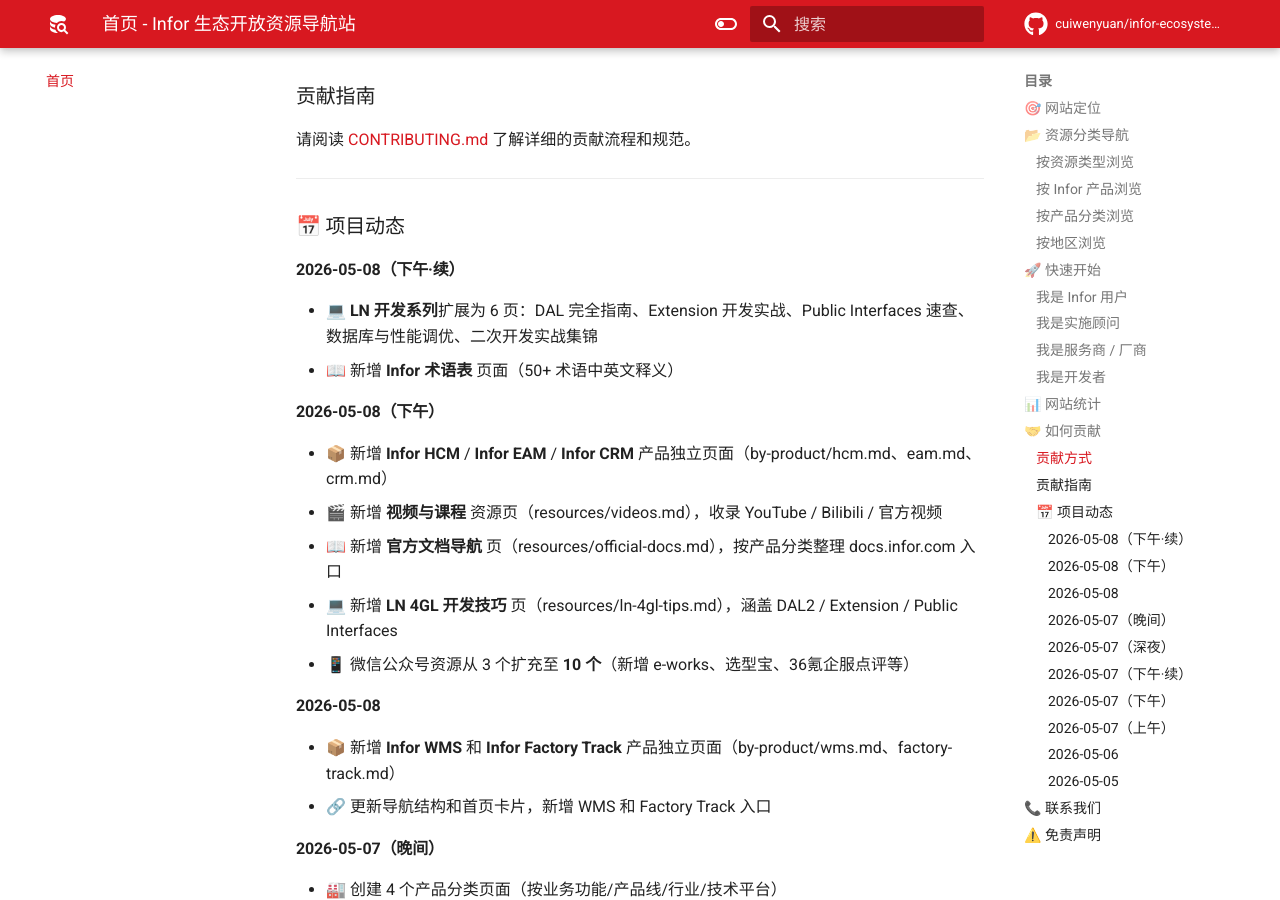
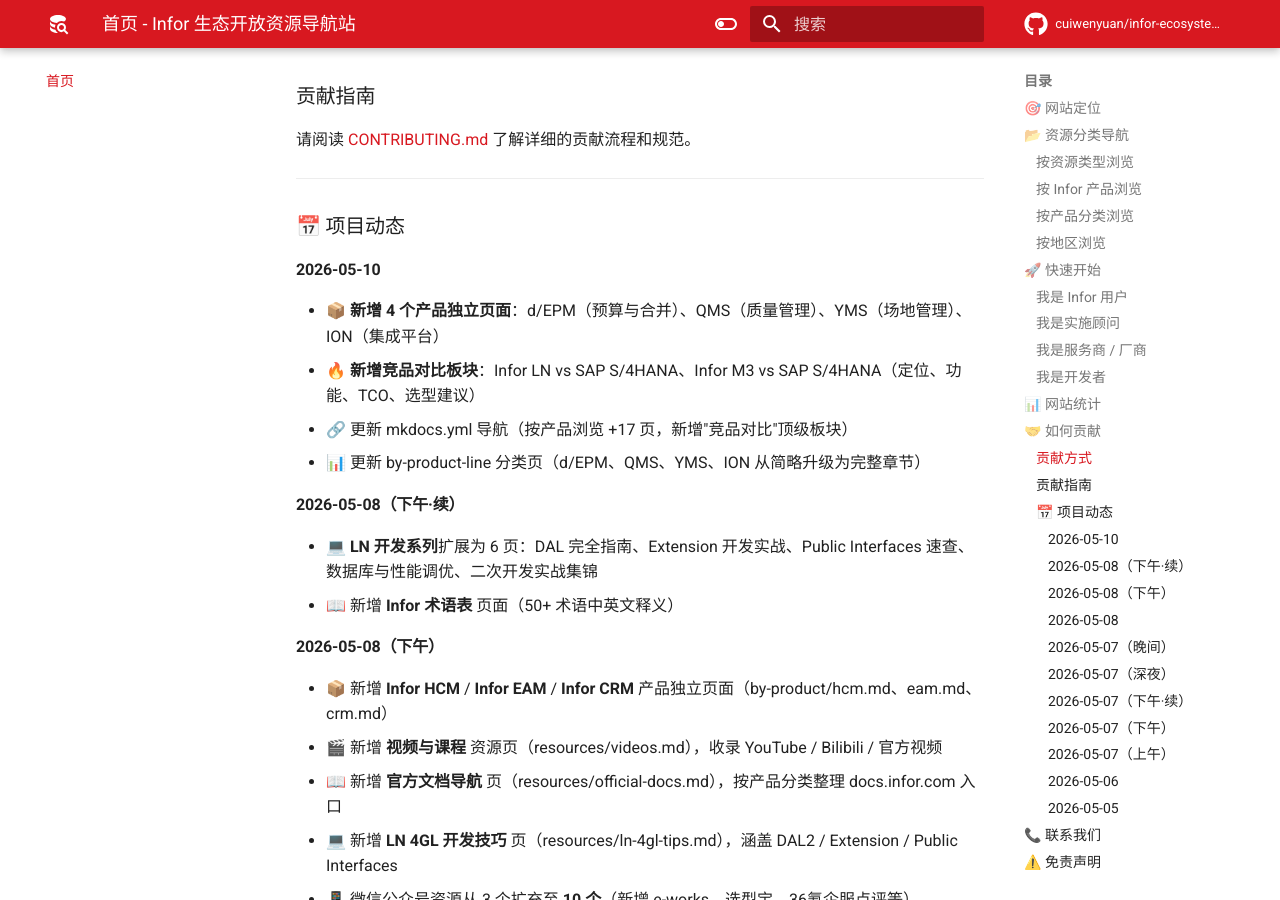
Before and after one commit to cuiwenyuan/infor-ecosystem-open-resources, an MkDocs documentation site: the page built from docs/index.md, in a window 1280 px wide and 900 px high, scrolled down 4115 px. Built offline with MkDocs 1.6.1 and Material for MkDocs 9.7.7, drawn with Linux system fonts in a browser that asks for light colours; comment, search, counter and statistics services are not loaded; some of the changed text lies outside the part shown.

Commit message:
完成4个产品独立页(d/EPM/QMS/YMS/ION)和竞品对比页，更新TODO.md和首页项目动态

```diff
--- a/docs/index.md
+++ b/docs/index.md
@@ -158,6 +158,12 @@
 
 ### 📅 项目动态
 
+#### 2026-05-10
+- 📦 **新增 4 个产品独立页面**：d/EPM（预算与合并）、QMS（质量管理）、YMS（场地管理）、ION（集成平台）
+- 🔥 **新增竞品对比板块**：Infor LN vs SAP S/4HANA、Infor M3 vs SAP S/4HANA（定位、功能、TCO、选型建议）
+- 🔗 更新 mkdocs.yml 导航（按产品浏览 +17 页，新增"竞品对比"顶级板块）
+- 📊 更新 by-product-line 分类页（d/EPM、QMS、YMS、ION 从简略升级为完整章节）
+
 #### 2026-05-08（下午·续）
 - 💻 **LN 开发系列**扩展为 6 页：DAL 完全指南、Extension 开发实战、Public Interfaces 速查、数据库与性能调优、二次开发实战集锦
 - 📖 新增 **Infor 术语表** 页面（50+ 术语中英文释义）
@@ -235,6 +241,6 @@
 
 ---
 
-**最后更新**：2026-05-08
+**最后更新**：2026-05-10
 **维护者**：崔文远 Troy Cui
 **许可证**：[MIT](license.md) / [CC BY-SA 4.0](https://creativecommons.org/licenses/by-sa/4.0/)
```
Also changed, not shown: TODO.md (+14 -4 lines).
